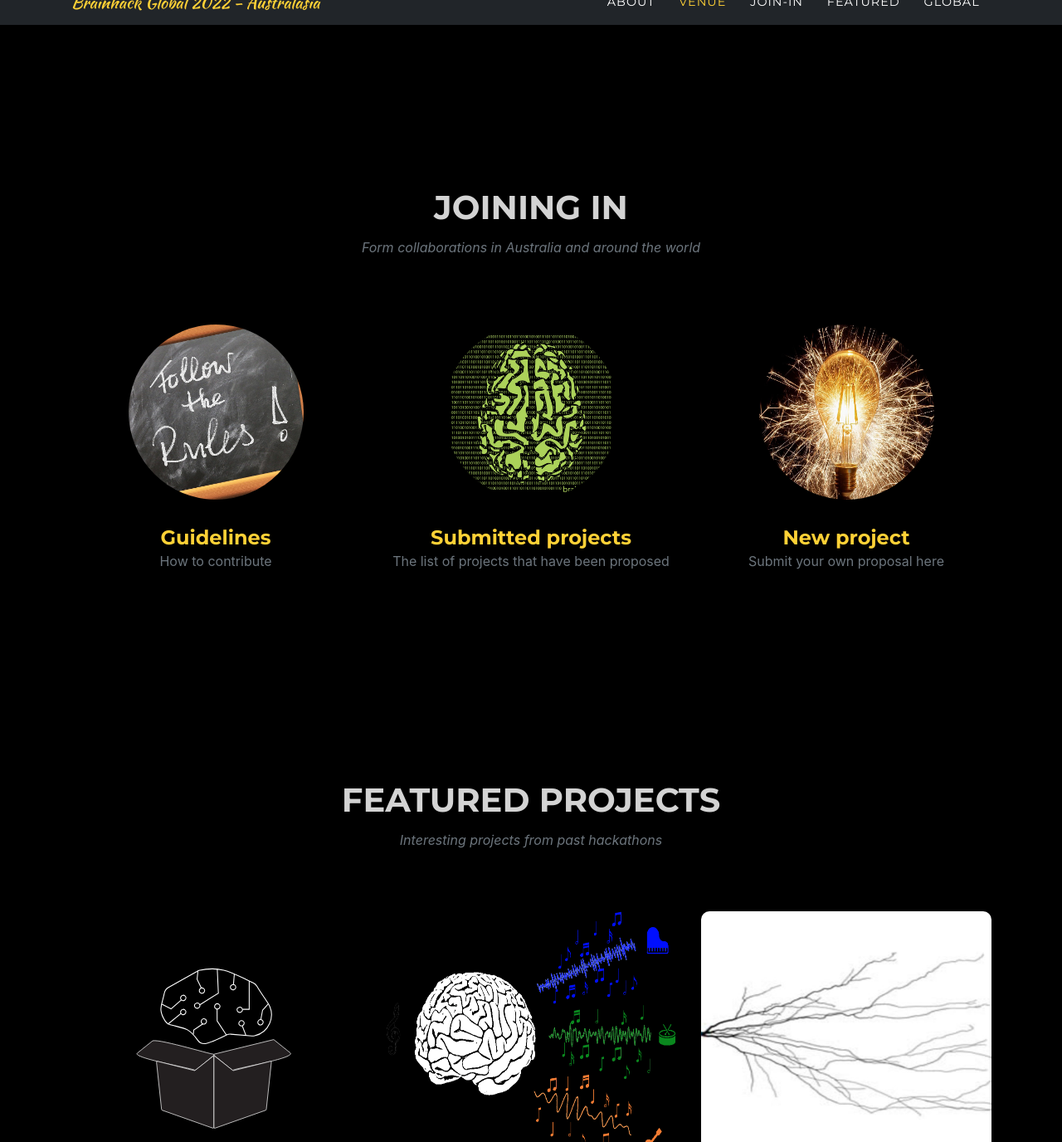
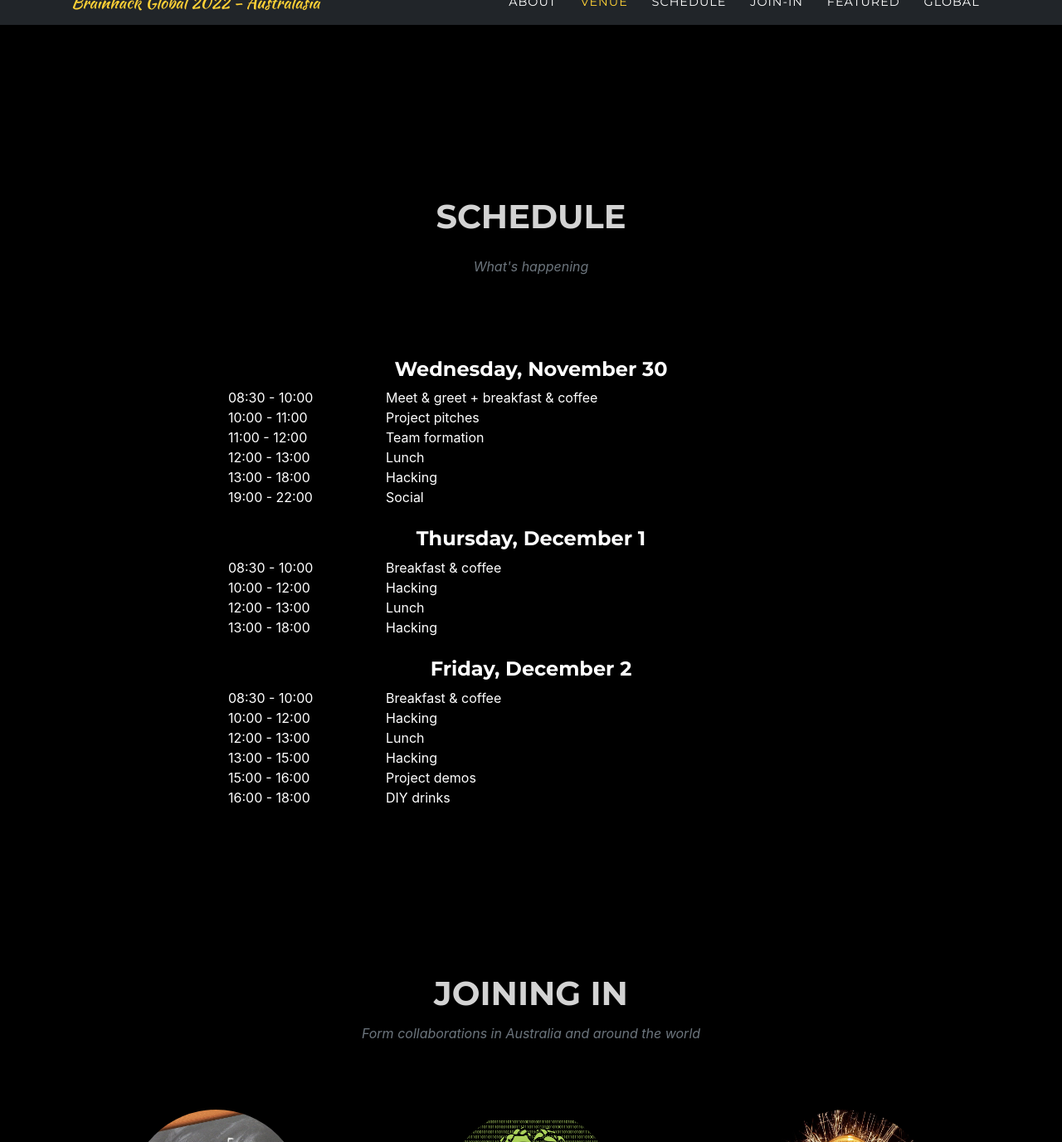
Before and after one commit to brainhack-aus/global2024, a Jekyll site: the page built from index.md, in a window 1280 px wide and 1400 px high, scrolled down 3843 px, cut to the strip 24-1400 px from the top of the window. Shown: the whole strip at 83% size. Built offline with Jekyll 4.4.1, drawn with Linux system fonts in a browser that asks for light colours; some web fonts are replaced.

Commit message:
added in provisional schedule

```diff
--- a/_data/navigation.yml
+++ b/_data/navigation.yml
@@ -4,6 +4,9 @@
 
   - title: "Venue"
     section: venue
+
+  - title: "Schedule"
+    section: schedule
 
   - title: "Join-in"
     section: hacktrack
--- /dev/null
+++ b/_data/schedule.yml
@@ -0,0 +1,56 @@
+- name: "Wednesday, November 30"
+  events:
+    - starttime: 2022-11-30T8:30:00+11:00
+      endtime:  2022-11-30T10:00:00+11:00
+      title: Meet & greet + breakfast & coffee
+    - starttime: 2022-11-30T10:00:00+11:00
+      endtime:  2022-11-30T11:00:00+11:00
+      title: Project pitches
+    - starttime: 2022-11-30T11:00:00+11:00
+      endtime:  2022-11-30T12:00:00+11:00
+      title: Team formation
+    - starttime: 2022-11-30T12:00:00+11:00
+      endtime:  2022-11-30T13:00:00+11:00
+      title: Lunch
+    - starttime: 2022-11-30T13:00:00+11:00
+      endtime: 2022-11-30T18:00:00+11:00
+      title: Hacking
+    - starttime: 2022-11-30T19:00:00+11:00
+      endtime: 2022-11-30T22:00:00+11:00
+      title: Social
+
+- name: "Thursday, December 1"
+  events:
+    - starttime: 2022-12-01T8:30:00+11:00
+      endtime:  2022-12-01T10:00:00+11:00
+      title: Breakfast & coffee
+    - starttime: 2022-12-01T10:00:00+11:00
+      endtime: 2022-12-01T12:00:00+11:00
+      title: Hacking
+    - starttime: 2022-12-01T12:00:00+11:00
+      endtime:  2022-12-01T13:00:00+11:00
+      title: Lunch
+    - starttime: 2022-11-30T13:00:00+11:00
+      endtime: 2022-12-01T18:00:00+11:00
+      title: Hacking
+
+- name: "Friday, December 2"
+  events:
+    - starttime: 2022-12-02T8:30:00+11:00
+      endtime:  2022-12-02T10:00:00+11:00
+      title: Breakfast & coffee
+    - starttime: 2022-12-01T10:00:00+11:00
+      endtime: 2022-12-01T12:00:00+11:00
+      title: Hacking
+    - starttime: 2022-12-01T12:00:00+11:00
+      endtime:  2022-12-01T13:00:00+11:00
+      title: Lunch
+    - starttime: 2022-11-30T13:00:00+11:00
+      endtime: 2022-12-01T15:00:00+11:00
+      title: Hacking
+    - starttime: 2022-12-02T15:00:00+11:00
+      endtime: 2022-12-01T16:00:00+11:00
+      title: Project demos
+    - starttime: 2022-12-02T16:00:00+11:00
+      endtime: 2022-12-01T18:00:00+11:00
+      title: DIY drinks
--- a/_data/sitetext.yml
+++ b/_data/sitetext.yml
@@ -107,6 +107,13 @@
         digital characterisation data and resources with ease. The ACCS Project is
         supported by the Australian Research Data Commons (ARDC).
 
+
+schedule:
+  section: schedule
+  title: "Schedule"
+  text: What's happening
+
+
 footer:
   legal: "Title image generated by <a href=\"https://openai.com/dall-e-2/\">Dall-E</a>"
   social:
--- a/_includes/schedule.html
+++ b/_includes/schedule.html
@@ -4,14 +4,15 @@
     <div class="row">
       <div class="col-lg-12 text-center">
         <h2 class="section-heading text-uppercase">{{ site.data.sitetext.schedule.title | markdownify | default: Schedule }}</h2>
+        <h3 class="section-subheading text-muted">{{ site.data.sitetext.schedule.text }}</h3>
       </div>
     </div>
-    <div class="row">
+    <!-- <div class="row">
       <div class="col-lg-12 calendar text-center">
         <img src="assets/img/calendar.png"/>
       </div>
-    </div>
-    {%- for day in site.data.sitetext.schedule.days -%}
+    </div> -->
+    {%- for day in site.data.schedule -%}
     <div class="row">
       <div class="col-md-12">
         <div class="row">
@@ -25,7 +26,7 @@
           </div>
           <div class="col-md-2">
             {{ event.starttime | date: "%H:%M" }} -
-            {{ event.endtime | date: "%H:%M" }} AEDT
+            {{ event.endtime | date: "%H:%M" }}
           </div>
           <!-- <div class="col-md-2">
             {{ event.starttime | date: "%s" | plus: 3600 | date: "%H:%M" }} -
@@ -40,11 +41,6 @@
           </div>
         </div>
         {% endfor %}
-        <div class="row">
-          <div class="col-md-12 text-center">
-            + All day project hacking!
-          </div>
-        </div>
       </div>
     </div>
     {% endfor %}
--- a/_layouts/home.html
+++ b/_layouts/home.html
@@ -7,6 +7,8 @@
 
 {% include venue.html %}
 
+{% include schedule.html %}
+
 {% include hacktrack.html %}
 
 {% include projects.html %}
```
